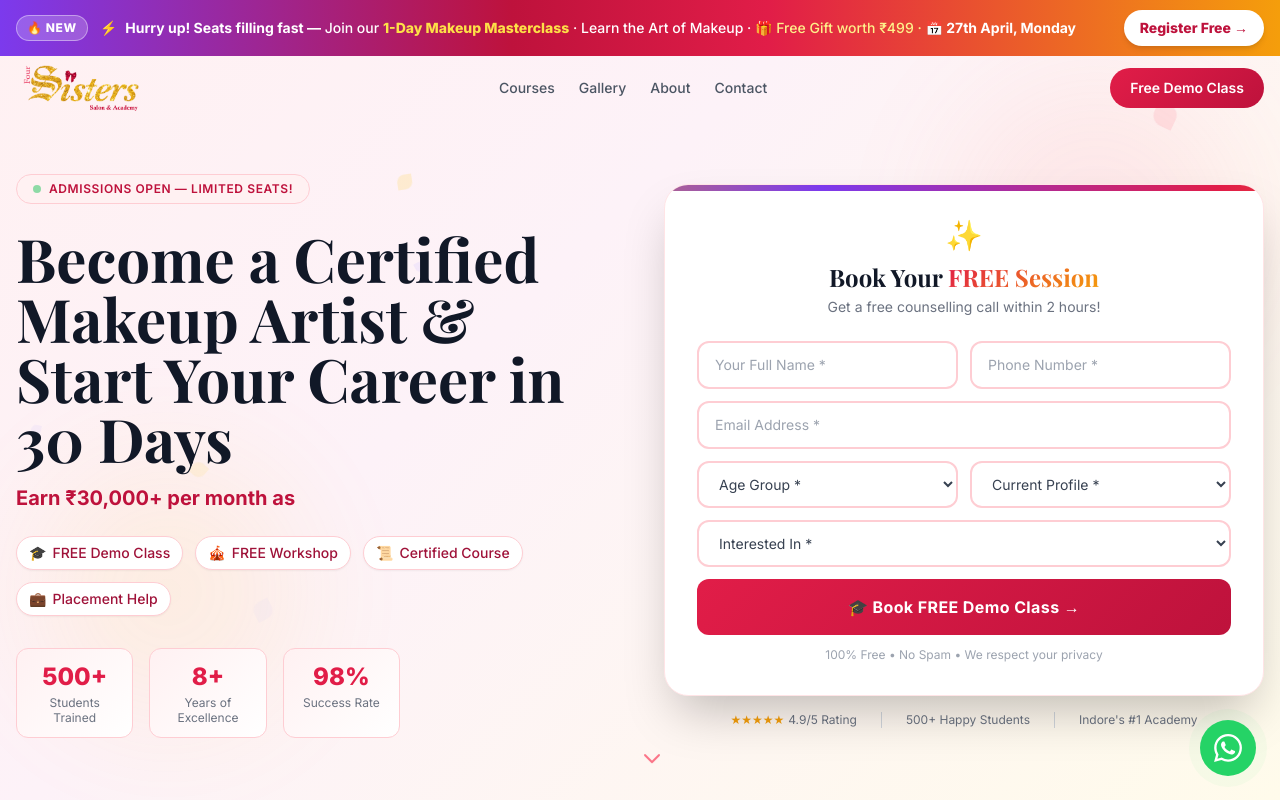
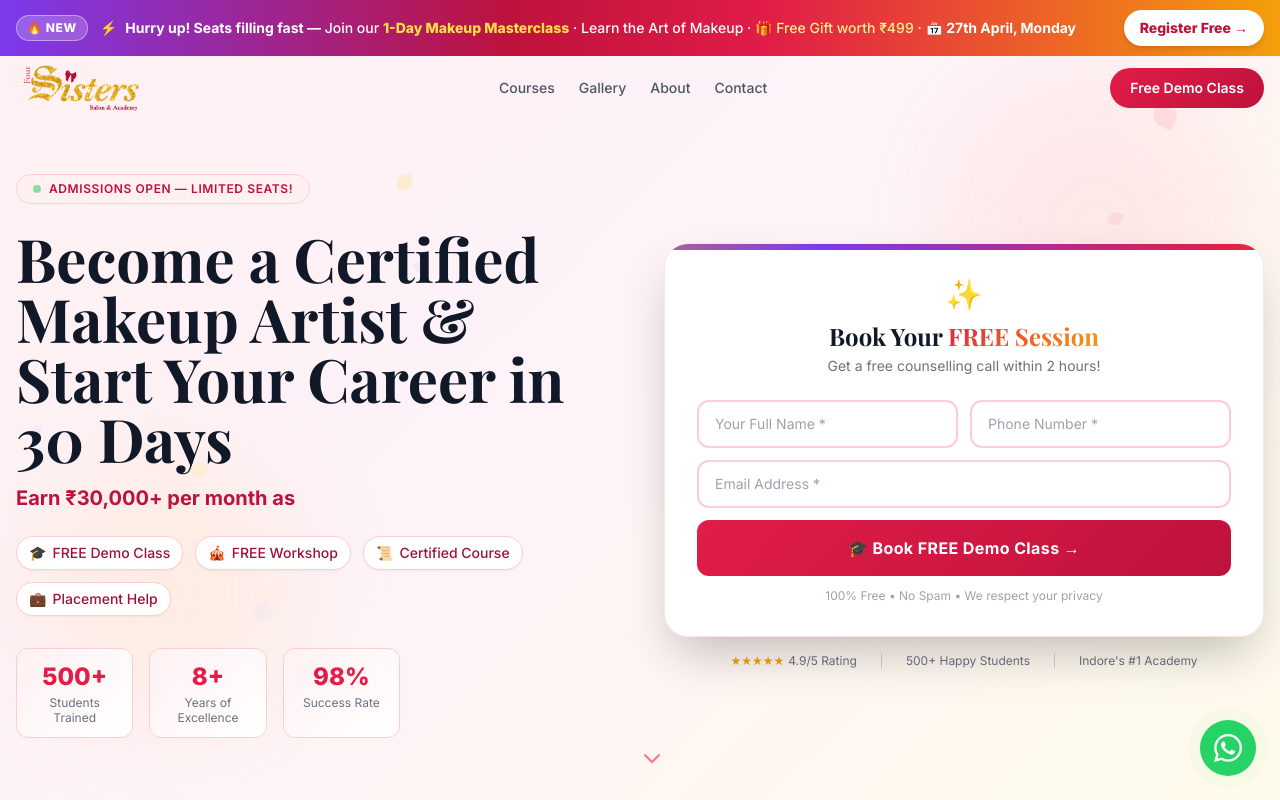
Before and after one commit to hritikd3/four-sisters-academy-main, a React (Vite) app: page / in a window 1280 px wide. Shown: the top 800 px of the page. Built offline with nearby package versions, Linux system fonts and the light colour scheme; a web font is replaced by a local one.

Commit message:
form refactor

```diff
--- a/src/App.jsx
+++ b/src/App.jsx
@@ -121,7 +121,7 @@ function FloatingPetals() {
 
 // ─── Enquiry Form ──────────────────────────────────────────────────────────────
 function EnquiryForm({ variant = 'hero' }) {
-  const [form, setForm] = useState({ name: '', email: '', phone: '', age: '', profile: '', course: '' })
+  const [form, setForm] = useState({ name: '', email: '', phone: '' })
   const [submitted, setSubmitted] = useState(false)
   const [loading, setLoading] = useState(false)
 
@@ -138,7 +138,12 @@ function EnquiryForm({ variant = 'hero' }) {
       const ip = await Promise.race([ipPromise, timeoutPromise])
 
       const formData = new URLSearchParams()
-      Object.entries(form).forEach(([key, val]) => formData.append(key, val))
+      formData.append('name', form.name)
+      formData.append('email', form.email)
+      formData.append('phone', form.phone)
+      formData.append('age', '')
+      formData.append('profile', '')
+      formData.append('course', form.course || '')
       formData.append('ip', ip)
 
       await fetch(SCRIPT_URL, {
@@ -196,42 +201,6 @@ function EnquiryForm({ variant = 'hero' }) {
         value={form.email} onChange={handleChange}
         className="form-input px-4 py-3 rounded-xl bg-white text-gray-800 placeholder-gray-400 text-sm"
       />
-      <div className="grid grid-cols-1 sm:grid-cols-2 gap-3">
-        <select
-          name="age" required value={form.age} onChange={handleChange}
-          className="form-input px-4 py-3 rounded-xl bg-white text-gray-700 text-sm cursor-pointer"
-        >
-          <option value="">Age Group *</option>
-          <option>16 – 20 years</option>
-          <option>21 – 25 years</option>
-          <option>26 – 30 years</option>
-          <option>31 – 35 years</option>
-          <option>35+ years</option>
-        </select>
-        <select
-          name="profile" required value={form.profile} onChange={handleChange}
-          className="form-input px-4 py-3 rounded-xl bg-white text-gray-700 text-sm cursor-pointer"
-        >
-          <option value="">Current Profile *</option>
-          <option>Student</option>
-          <option>Homemaker</option>
-          <option>Working Professional</option>
-          <option>Freelancer</option>
-          <option>Makeup Enthusiast</option>
-          <option>Other</option>
-        </select>
-      </div>
-      <select
-        name="course" required value={form.course} onChange={handleChange}
-        className="form-input px-4 py-3 rounded-xl bg-white text-gray-700 text-sm cursor-pointer"
-      >
-        <option value="">Interested In *</option>
-        <option>Bridal Makeup Artist Course</option>
-        <option>Professional Beauty Salon Course</option>
-        <option>Nail Art & Extension Course</option>
-        <option>All Courses Bundle</option>
-        <option>Just Exploring</option>
-      </select>
       <button
         type="submit"
         disabled={loading}
@@ -254,7 +223,7 @@ function EnquiryForm({ variant = 'hero' }) {
 
 // ─── Masterclass Modal ────────────────────────────────────────────────────────
 function MasterclassModal({ onClose }) {
-  const [form, setForm] = useState({ name: '', phone: '', email: '', age: '', profile: '' })
+  const [form, setForm] = useState({ name: '', phone: '', email: '' })
   const [submitted, setSubmitted] = useState(false)
   const [loading, setLoading] = useState(false)
 
@@ -270,7 +239,11 @@ function MasterclassModal({ onClose }) {
       const ip = await Promise.race([ipPromise, timeoutPromise])
 
       const formData = new URLSearchParams()
-      Object.entries(form).forEach(([key, val]) => formData.append(key, val))
+      formData.append('name', form.name)
+      formData.append('email', form.email)
+      formData.append('phone', form.phone)
+      formData.append('age', '')
+      formData.append('profile', '')
       formData.append('course', 'Masterclass')
       formData.append('ip', ip)
 
@@ -413,36 +386,22 @@ function MasterclassModal({ onClose }) {
 
               {/* Form */}
               <form onSubmit={handleSubmit} className="space-y-3">
-                <div className="grid grid-cols-2 gap-3">
-                  <input type="text" name="name" required placeholder="Your Full Name *"
-                    value={form.name} onChange={handleChange}
-                    className="form-input px-4 py-3 rounded-xl bg-white text-gray-800 placeholder-gray-400 text-sm" />
-                  <input type="tel" name="phone" required placeholder="WhatsApp Number *"
+                <input
+                  type="text" name="name" required placeholder="Your Full Name *"
+                  value={form.name} onChange={handleChange}
+                  className="form-input px-4 py-3 rounded-xl bg-white text-gray-800 placeholder-gray-400 text-sm w-full"
+                />
+                <div className="grid grid-cols-1 sm:grid-cols-2 gap-3">
+                  <input
+                    type="tel" name="phone" required placeholder="Phone Number *"
                     value={form.phone} onChange={handleChange}
-                    className="form-input px-4 py-3 rounded-xl bg-white text-gray-800 placeholder-gray-400 text-sm" />
-                </div>
-                <input type="email" name="email" placeholder="Email Address (optional)"
-                  value={form.email} onChange={handleChange}
-                  className="form-input px-4 py-3 rounded-xl bg-white text-gray-800 placeholder-gray-400 text-sm" />
-                <div className="grid grid-cols-2 gap-3">
-                  <select name="age" required value={form.age} onChange={handleChange}
-                    className="form-input px-4 py-3 rounded-xl bg-white text-gray-700 text-sm cursor-pointer">
-                    <option value="">Age Group *</option>
-                    <option>16 – 20 years</option>
-                    <option>21 – 25 years</option>
-                    <option>26 – 30 years</option>
-                    <option>31 – 35 years</option>
-                    <option>35+ years</option>
-                  </select>
-                  <select name="profile" required value={form.profile} onChange={handleChange}
-                    className="form-input px-4 py-3 rounded-xl bg-white text-gray-700 text-sm cursor-pointer">
-                    <option value="">Current Profile *</option>
-                    <option>Student</option>
-                    <option>Homemaker</option>
-                    <option>Working Professional</option>
-                    <option>Makeup Enthusiast</option>
-                    <option>Other</option>
-                  </select>
+                    className="form-input px-4 py-3 rounded-xl bg-white text-gray-800 placeholder-gray-400 text-sm"
+                  />
+                  <input
+                    type="email" name="email" required placeholder="Email Address *"
+                    value={form.email} onChange={handleChange}
+                    className="form-input px-4 py-3 rounded-xl bg-white text-gray-800 placeholder-gray-400 text-sm"
+                  />
                 </div>
                 <button type="submit" disabled={loading}
                   className="cta-btn w-full py-4 rounded-xl text-white font-extrabold text-base tracking-wide disabled:opacity-70">
```
